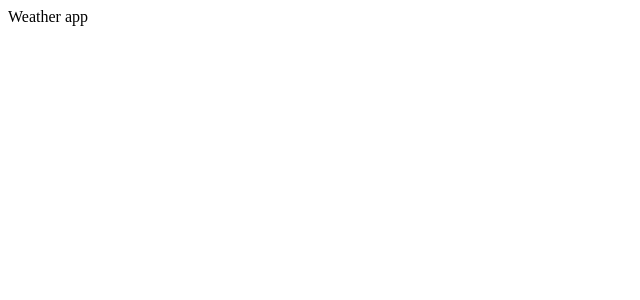
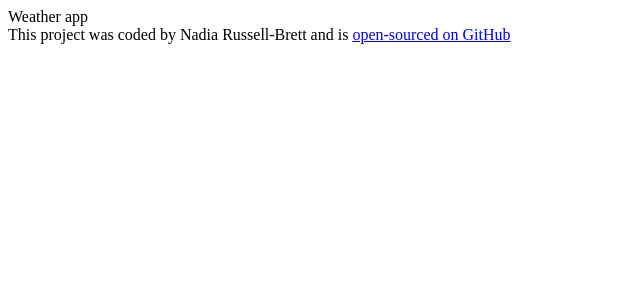
Before and after one commit to NadiaRBT/weatherproject, a React (Create React App) app: page / in a window 1280 px wide. Shown: the top 300 px of the page, without its empty margins (0-640 px from the left). Built offline with nearby package versions, Linux system fonts and the light colour scheme.

Commit message:
Added Github repo url

```diff
--- a/src/App.js
+++ b/src/App.js
@@ -6,6 +6,13 @@ export default function App() {
   return (
     <div className="App">
       Weather app
+      <footer>
+        This project was coded by Nadia Russell-Brett and is {" "}
+        <a
+          href="https://github.com/NadiaRBT/weatherproject"
+          target="_blank"
+        >open-sourced on GitHub</a>
+      </footer>
     </div>
   );
 }
```
